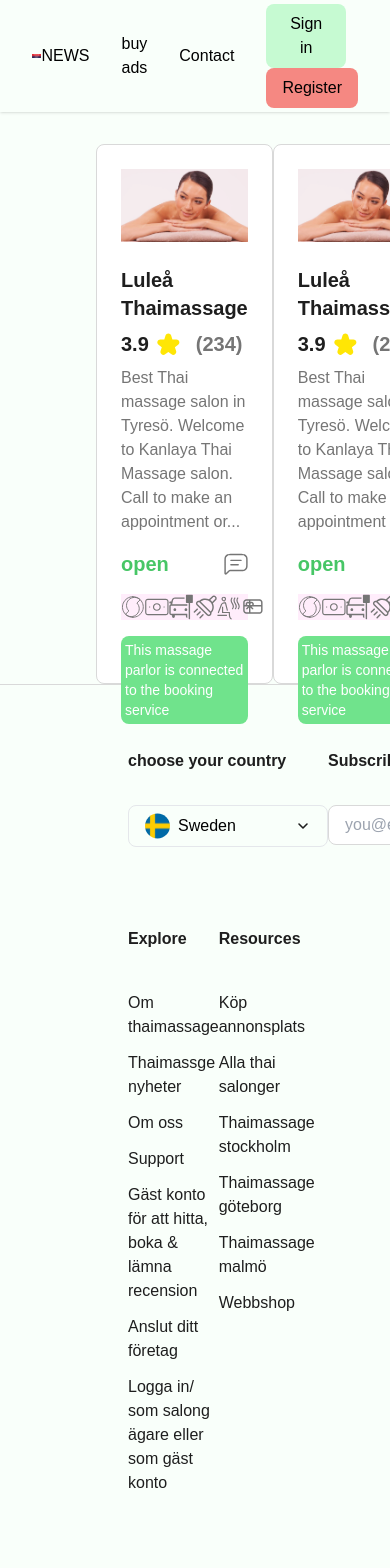
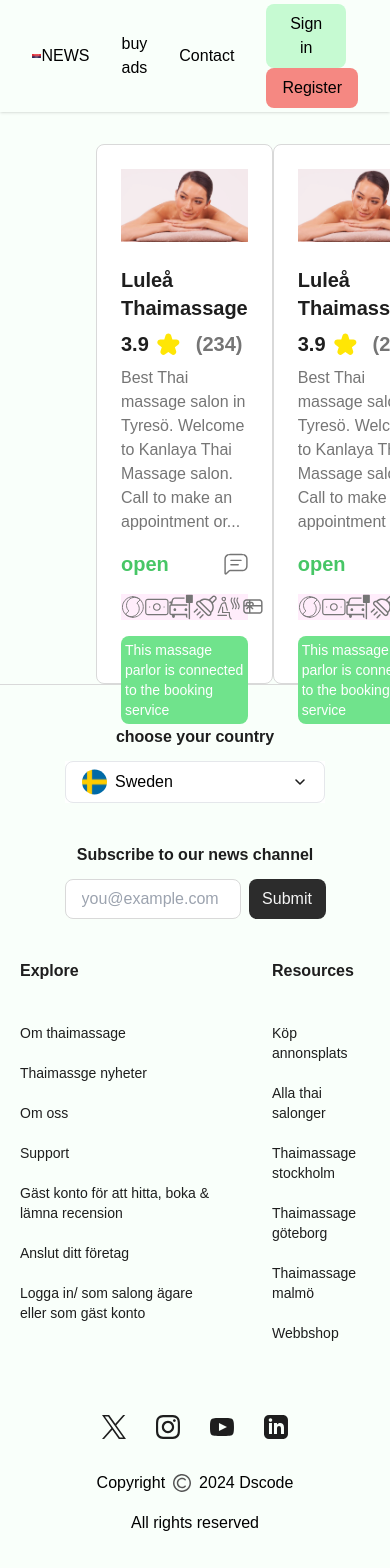
Before and after one commit to aliakbarzn/hooman, a Next.js app: page /en/search-page in a window 390 px wide. Shown: the top 1568 px of the page. Built offline with nearby package versions, Linux system fonts and the light colour scheme.

Commit message:
fix : responsive

```diff
--- a/src/sections/footer/CustomDropDown.tsx
+++ b/src/sections/footer/CustomDropDown.tsx
@@ -30,7 +30,7 @@ const CustomDropDown: React.FC = () => {
   };
 
   return (
-    <div className="relative min-w-[200px]">
+    <div className="relative min-w-[260px] bg-white">
       <div
         className="flex items-center justify-between h-[42px] rounded-lg border py-3 px-4 cursor-pointer"
         onClick={() => setIsOpen(!isOpen)}
--- a/src/sections/footer/Footer.tsx
+++ b/src/sections/footer/Footer.tsx
@@ -9,58 +9,58 @@ import CustomDropDown from '@/sections/footer/CustomDropDown'
 const Footer = () => {
 
 	return (
-		<div className='w-full h-[788px] flex flex-col gap-y-20 pt-16 pb-[57px] px-8 border-t border-[#D9D9D9]'>
+		<div className=' w-full flex flex-col gap-y-10 sm:gap-y-20 pt-10 pb-8 px-5 sm:pt-16 sm:pb-14 sm:px-8 border-t border-[#D9D9D9]'>
 			{/* footer-top--------------------------------------------------------- */}
-			<div className='flex justify-between'>
+			<div className='flex flex-col items-center sm:items-start gap-y-10 sm:flex-row sm:justify-between'>
 				{/* footer-top-left------------------------------------------------- */}
-				<div className='flex flex-col gap-y-8 ml-24'>
+				<div className='items-center sm:items-start flex flex-col gap-y-3 sm:gap-y-8 sm:ml-24 2xl:ml-80 lg:ml-36'>
 					<h2 className='text-[#1E1E1E] text-base font-semibold'>choose your country</h2>
 					<CustomDropDown />
 				</div>
 				{/* footer-top-right------------------------------------------------ */}
-				<div className='flex flex-col gap-y-8 mr-[70px]'>
+				<div className='items-center sm:items-start flex flex-col gap-y-3 sm:gap-y-8 sm:mr-[70px] 2xl:mr-[224px] lg:mr-32'>
 					<h2 className='text-[#1E1E1E] text-base font-semibold'>Subscribe to our news channel</h2>
 					<div className="flex items-center gap-x-2">
 						<input
 							type="text"
 							placeholder='you@example.com'
-							className='w-[250px] h-10 py-3 px-4 border border-[#D9D9D9] rounded-lg text-base font-normal'
+							className='w-44 sm:w-[250px] h-10 py-3 px-4 border border-[#D9D9D9] rounded-lg text-base font-normal'
 						/>
 						<button className='w-[77px] h-10 p-3 flex items-center justify-center bg-[#2C2C2C] rounded-lg text-[#F5F5F5] text-base font-normal hover:bg-slate-700 transition-all'>Submit</button>
 					</div>
 				</div>
 			</div>
 			{/* footer-middle-------------------------------------------------------- */}
-			<div className='flex justify-between'>
-			{/* footer-middle-left--------------------------------------------------- */}
-				<div className='flex flex-col gap-y-10 ml-24'>
+			<div className='flex justify-center gap-x-14 sm:justify-between lg:justify-between 2xl:justify-between'>
+				{/* footer-middle-left--------------------------------------------------- */}
+				<div className='flex flex-col gap-y-10 sm:ml-24 2xl:ml-80 lg:ml-36'>
 					<h2 className='text-[#1E1E1E] text-base font-semibold'>Explore</h2>
-					<ul className='flex flex-col gap-y-3'>
-						<li className='hover:underline cursor-pointer text-base text-[#1E1E1E] font-normal'>Om thaimassage</li>
-						<li className='hover:underline cursor-pointer text-base text-[#1E1E1E] font-normal'>Thaimassge nyheter</li>
-						<li className='hover:underline cursor-pointer text-base text-[#1E1E1E] font-normal'>Om oss </li>
-						<li className='hover:underline cursor-pointer text-base text-[#1E1E1E] font-normal'>Support</li>
-						<li className='hover:underline cursor-pointer text-base text-[#1E1E1E] font-normal'>Gäst konto för att hitta, boka & lämna recension</li>
-						<li className='hover:underline cursor-pointer text-base text-[#1E1E1E] font-normal'>Anslut ditt företag</li>
-						<li className='hover:underline cursor-pointer text-base text-[#1E1E1E] font-normal'>Logga in/ som salong ägare eller som gäst konto</li>
+					<ul className='flex flex-col gap-y-5 sm:gap-y-3'>
+						<li className='hover:underline cursor-pointer text-sm sm:text-base text-[#1E1E1E] font-extralight sm:font-normal'>Om thaimassage</li>
+						<li className='hover:underline cursor-pointer text-sm sm:text-base text-[#1E1E1E] font-extralight sm:font-normal'>Thaimassge nyheter</li>
+						<li className='hover:underline cursor-pointer text-sm sm:text-base text-[#1E1E1E] font-extralight sm:font-normal'>Om oss </li>
+						<li className='hover:underline cursor-pointer text-sm sm:text-base text-[#1E1E1E] font-extralight sm:font-normal'>Support</li>
+						<li className='hover:underline cursor-pointer text-sm sm:text-base text-[#1E1E1E] font-extralight sm:font-normal'>Gäst konto för att hitta, boka & lämna recension</li>
+						<li className='hover:underline cursor-pointer text-sm sm:text-base text-[#1E1E1E] font-extralight sm:font-normal'>Anslut ditt företag</li>
+						<li className='hover:underline cursor-pointer text-sm sm:text-base text-[#1E1E1E] font-extralight sm:font-normal'>Logga in/ som salong ägare eller som gäst konto</li>
 					</ul>
 				</div>
 				{/* footer-middle-right------------------------------------------------- */}
-				<div className='flex flex-col gap-y-10 mr-56'>
+				<div className='flex flex-col gap-y-10 sm:mr-56 2xl:mr-96 lg:mr-72'>
 					<h2 className='text-[#1E1E1E] text-base font-semibold'>Resources</h2>
-					<ul className='flex flex-col gap-y-3'>
-						<li className='hover:underline cursor-pointer text-base text-[#1E1E1E] font-normal'>Köp annonsplats</li>
-						<li className='hover:underline cursor-pointer text-base text-[#1E1E1E] font-normal'>Alla thai salonger</li>
-						<li className='hover:underline cursor-pointer text-base text-[#1E1E1E] font-normal'>Thaimassage stockholm</li>
-						<li className='hover:underline cursor-pointer text-base text-[#1E1E1E] font-normal'>Thaimassage göteborg</li>
-						<li className='hover:underline cursor-pointer text-base text-[#1E1E1E] font-normal'>Thaimassage malmö</li>
-						<li className='hover:underline cursor-pointer text-base text-[#1E1E1E] font-normal'>Webbshop</li>
+					<ul className='flex flex-col gap-y-5 sm:gap-y-3'>
+						<li className='hover:underline cursor-pointer text-sm sm:text-base text-[#1E1E1E] font-extralight sm:font-normal'>Köp annonsplats</li>
+						<li className='hover:underline cursor-pointer text-sm sm:text-base text-[#1E1E1E] font-extralight sm:font-normal'>Alla thai salonger</li>
+						<li className='hover:underline cursor-pointer text-sm sm:text-base text-[#1E1E1E] font-extralight sm:font-normal'>Thaimassage stockholm</li>
+						<li className='hover:underline cursor-pointer text-sm sm:text-base text-[#1E1E1E] font-extralight sm:font-normal'>Thaimassage göteborg</li>
+						<li className='hover:underline cursor-pointer text-sm sm:text-base text-[#1E1E1E] font-extralight sm:font-normal'>Thaimassage malmö</li>
+						<li className='hover:underline cursor-pointer text-sm sm:text-base text-[#1E1E1E] font-extralight sm:font-normal'>Webbshop</li>
 					</ul>
 				</div>
 			</div>
 			{/* footer-bottom -------------------------------------------------------*/}
 			<div className='mt-8 flex flex-col items-center gap-y-8'>
-			{/* icons-container------------------------------------------------------ */}
+				{/* icons-container------------------------------------------------------ */}
 				<div className='flex items-center justify-between w-[186px] h-6'>
 					<span className='cursor-pointer'><XIcon /></span>
 					<span className='cursor-pointer'><InstagramIcon /></span>
@@ -68,11 +68,14 @@ const Footer = () => {
 					<span className='cursor-pointer'><LinkedinIcon /></span>
 				</div>
 				{/* copyright-section------------------------------------------------- */}
-				<div className='flex items-center gap-x-3 text-[#555555] text-[22px] font-medium'>
-					Copyright <CopyrightIcon /> 2024 Dscode | All rights reserved
+				{/* <div className='flex items-center gap-x-3 text-[#555555] text-[22px] font-medium'> */}
+				<div className="flex flex-col items-center gap-y-4 sm:flex-row sm:gap-x-3">
+					<div className='flex items-center gap-x-2'>Copyright <CopyrightIcon /> 2024 Dscode</div>
+					<div className='flex items-center gap-x-2 sm:gap-x-3'><span className='hidden sm:flex'>|</span> All rights reserved</div>
 				</div>
 			</div>
 		</div>
+		// </div >
 	)
 }
 
```
